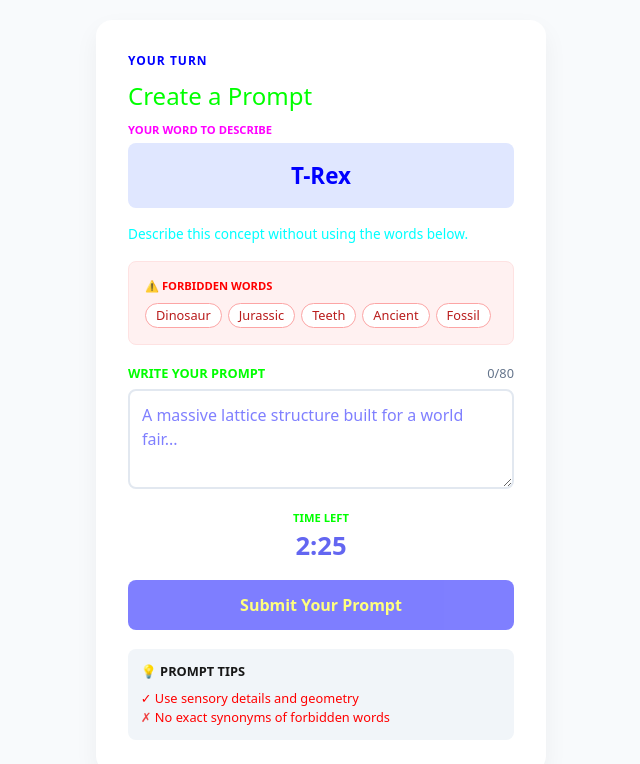
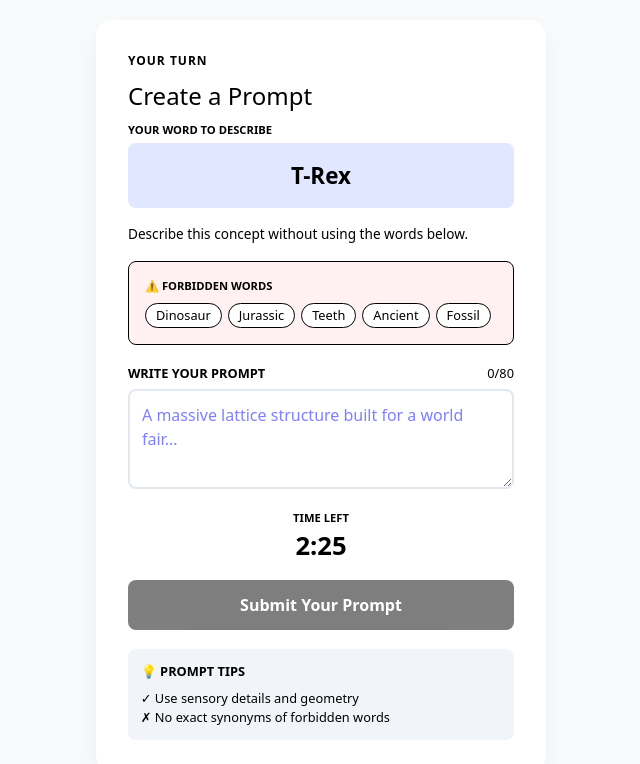
Before and after one commit to srikritimutyala/pictionary, a Next.js app: page /prompt in a window 1280 px wide. Shown: the top 764 px of the page, without its empty margins (319-959 px from the left). Built offline with nearby package versions, Linux system fonts and the light colour scheme.

Commit message:
readabel buttons

```diff
--- a/app/prompt/page.tsx
+++ b/app/prompt/page.tsx
@@ -111,8 +111,8 @@ const PromptCreator = () => {
             {card.forbidden.map((word: string) => (
               <span key={word} style={{
                 ...styles.tag,
-                backgroundColor: prompt.toLowerCase().includes(word.toLowerCase()) ? '#ef4444' : '#fff',
-                color: prompt.toLowerCase().includes(word.toLowerCase()) ? '#fff' : '#b91c1c'
+                backgroundColor: prompt.toLowerCase().includes(word.toLowerCase()) ? '#000000' : '#fff',
+                color: prompt.toLowerCase().includes(word.toLowerCase()) ? '#fff' : '#000000'
               }}>
                 {word}
               </span>
@@ -122,7 +122,7 @@ const PromptCreator = () => {
 
         <div style={styles.inputHeader}>
           <label style={{ fontWeight: 'bold' }}>WRITE YOUR PROMPT</label>
-          <span style={{ color: validation.count > maxWords ? '#ef4444' : '#64748b' }}>
+          <span style={{ color: validation.count > maxWords ? '#000000' : '#000000' }}>
             {validation.count}/{maxWords}
           </span>
         </div>
@@ -130,7 +130,7 @@ const PromptCreator = () => {
         <textarea
           style={{
             ...styles.textarea,
-            borderColor: validation.hasForbidden ? '#ef4444' : '#e2e8f0'
+            borderColor: validation.hasForbidden ? '#000000' : '#e2e8f0'
           }}
           value={prompt}
           onChange={(e: ChangeEvent<HTMLTextAreaElement>) => setPrompt(e.target.value)}
@@ -139,7 +139,7 @@ const PromptCreator = () => {
         />
 
         {validation.hasForbidden && (
-          <p style={{color: '#ef4444', fontSize: '0.8rem', marginTop: '4px'}}>
+          <p style={{color: '#000000', fontSize: '0.8rem', marginTop: '4px'}}>
             Remove forbidden words to submit!
           </p>
         )}
@@ -148,7 +148,7 @@ const PromptCreator = () => {
           <div style={styles.timerLabel}>TIME LEFT</div>
           <div style={{
             ...styles.timerDisplay,
-            color: timeLeft < 30 ? '#ef4444' : '#6366f1'
+            color: timeLeft < 30 ? '#000000' : '#000000'
           }}>
             {formatTime(timeLeft)}
           </div>
@@ -167,10 +167,10 @@ const PromptCreator = () => {
         </button>
 
         <div style={styles.tipsBox}>
-          <div style={{ fontWeight: 'bold', marginBottom: '8px', fontSize: '0.8rem' }}>💡 PROMPT TIPS</div>
+          <div style={{ fontWeight: 'bold', color:'#000000', marginBottom: '8px', fontSize: '0.8rem' }}>💡 PROMPT TIPS</div>
           <ul style={styles.tipsList}>
             <li>✓ Use sensory details and geometry</li>
-            <li><span style={{ color: '#ef4444' }}>✗</span> No exact synonyms of forbidden words</li>
+            <li><span style={{ color: '#000000' }}>✗</span> No exact synonyms of forbidden words</li>
           </ul>
         </div>
       </div>
@@ -182,23 +182,23 @@ const PromptCreator = () => {
 const styles: { [key: string]: any } = {
   body: { display: 'flex', justifyContent: 'center', background: '#f8fafc', minHeight: '100vh', padding: '20px', fontFamily: 'system-ui, sans-serif' },
   container: { maxWidth: '450px', width: '100%', background: '#fff', padding: '2rem', borderRadius: '16px', boxShadow: '0 10px 25px rgba(0,0,0,0.05)', height: 'fit-content' },
-  headerTag: { color: '#0000FF', fontWeight: 'bold', fontSize: '0.75rem', letterSpacing: '1px' },
-  title: { fontSize: '1.5rem', margin: '8px 0', color: '#00FF00' },
-  subLabel: { fontSize: '0.7rem', color: '#FF00FF', marginBottom: '4px', fontWeight: 'bold' },
-  targetWord: { background: '#e0e7ff', color: '#0000FF', padding: '1rem', borderRadius: '8px', textAlign: 'center', fontSize: '1.4rem', fontWeight: 800, marginBottom: '1rem' },
-  description: { fontSize: '0.85rem', color: '#00FFFF', marginBottom: '1rem' },
-  forbiddenBox: { background: '#fff1f1', border: '1px solid #fee2e2', padding: '1rem', borderRadius: '8px', marginBottom: '1.2rem' },
-  forbiddenTitle: { color: '#FF0000', fontWeight: 'bold', fontSize: '0.7rem', marginBottom: '8px' },
+  headerTag: { color: '#000000', fontWeight: 'bold', fontSize: '0.75rem', letterSpacing: '1px' },
+  title: { fontSize: '1.5rem', margin: '8px 0', color: '#000000' },
+  subLabel: { fontSize: '0.7rem', color: '#000000', marginBottom: '4px', fontWeight: 'bold' },
+  targetWord: { background: '#e0e7ff', color: '#000000', padding: '1rem', borderRadius: '8px', textAlign: 'center', fontSize: '1.4rem', fontWeight: 800, marginBottom: '1rem' },
+  description: { fontSize: '0.85rem', color: '#000000', marginBottom: '1rem' },
+  forbiddenBox: { background: '#fff1f1', border: '1px solid #000000', padding: '1rem', borderRadius: '8px', marginBottom: '1.2rem' },
+  forbiddenTitle: { color: '#000000', fontWeight: 'bold', fontSize: '0.7rem', marginBottom: '8px' },
   tagContainer: { display: 'flex', gap: '6px', flexWrap: 'wrap' },
-  tag: { border: '1px solid #fca5a5', padding: '2px 10px', borderRadius: '20px', fontSize: '0.8rem', transition: 'all 0.2s', color: '#FF00FF' },
-  inputHeader: { display: 'flex', justifyContent: 'space-between', fontSize: '0.8rem', marginBottom: '6px', color: '#00FF00' },
+  tag: { border: '1px solid #000000', padding: '2px 10px', borderRadius: '20px', fontSize: '0.8rem', transition: 'all 0.2s', color: '#000000' },
+  inputHeader: { display: 'flex', justifyContent: 'space-between', fontSize: '0.8rem', marginBottom: '6px', color: '#000000' },
   textarea: { width: '100%', height: '100px', padding: '12px', borderRadius: '8px', border: '2px solid #e2e8f0', fontSize: '1rem', boxSizing: 'border-box', outline: 'none', transition: 'border-color 0.2s', color: '#0000FF' },
   timerSection: { textAlign: 'center', margin: '15px 0' },
-  timerLabel: { fontSize: '0.7rem', fontWeight: 'bold', color: '#00FF00' },
-  timerDisplay: { fontSize: '1.6rem', fontWeight: 'bold', color: '#00FFFF' },
-  submitBtn: { width: '100%', padding: '0.8rem', background: '#0000FF', color: '#FFFF00', border: 'none', borderRadius: '8px', fontWeight: 'bold', fontSize: '1rem' },
+  timerLabel: { fontSize: '0.7rem', fontWeight: 'bold', color: '#000000' },
+  timerDisplay: { fontSize: '1.6rem', fontWeight: 'bold', color: '#000000' },
+  submitBtn: { width: '100%', padding: '0.8rem', background: '#000000', color: '#ffffff', border: 'none', borderRadius: '8px', fontWeight: 'bold', fontSize: '1rem' },
   tipsBox: { background: '#f1f5f9', padding: '0.8rem', borderRadius: '8px', marginTop: '1.2rem' },
-  tipsList: { listStyle: 'none', padding: 0, fontSize: '0.8rem', margin: 0, color: '#FF0000' }
+  tipsList: { listStyle: 'none', padding: 0, fontSize: '0.8rem', margin: 0, color: '#000000' }
 };
 
 export default PromptCreator;
```
